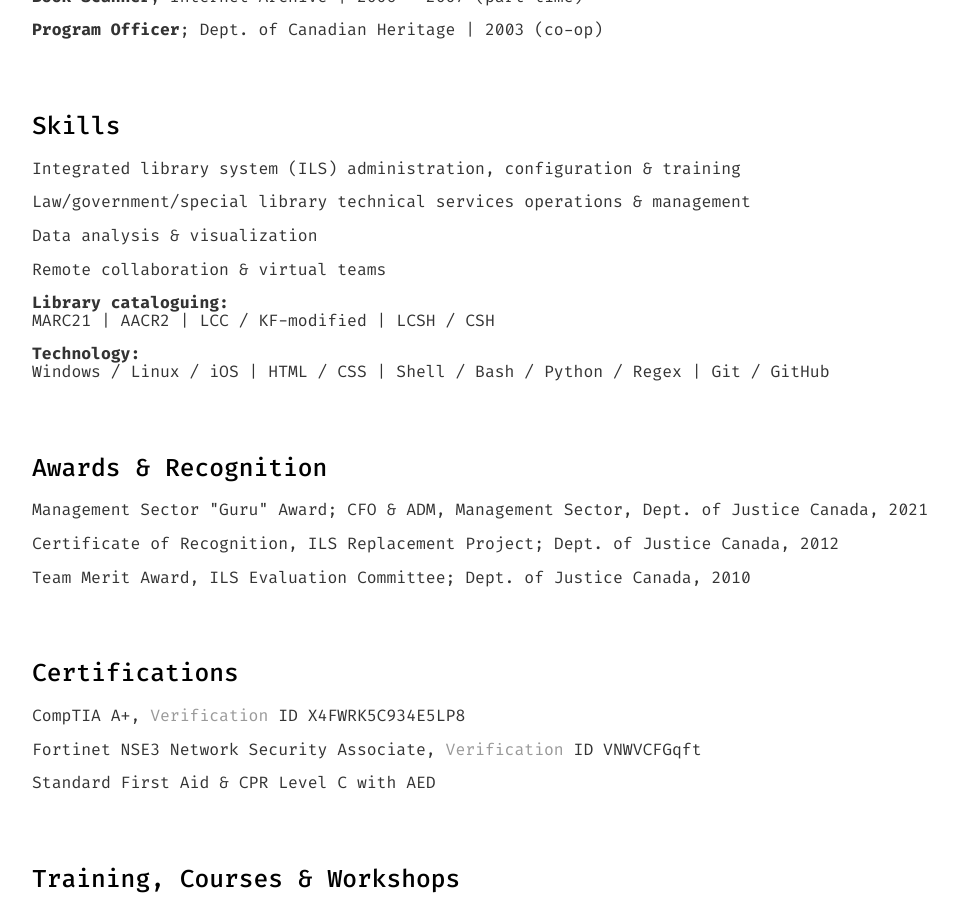
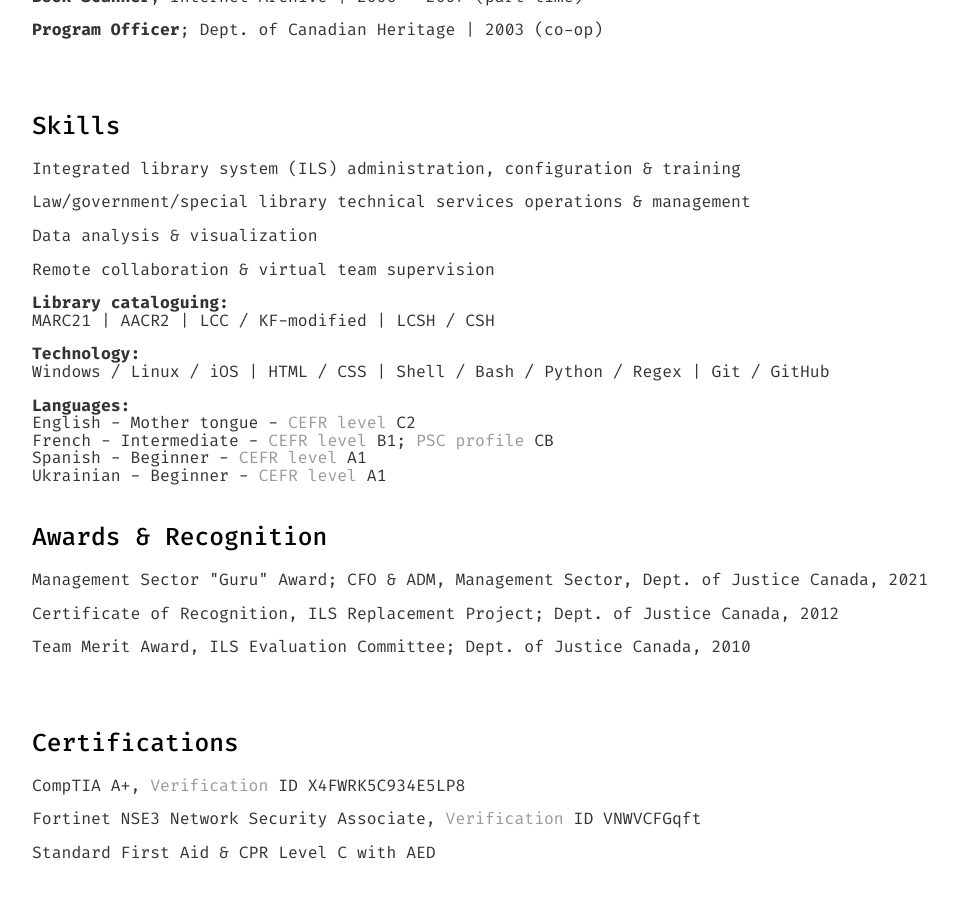
Before and after one commit to onshisan/onshisan.github.io, a Jekyll site: the page built from cv/index.html, in a window 1280 px wide and 900 px high, scrolled down 1080 px. Shown: the whole window, without its empty margins (160-1118 px from the left). Built offline with Jekyll 4.4.1, drawn with Linux system fonts in a browser that asks for light colours.

Commit message:
Update resume.html
Add languages to "skills" section, with CEFR proficiency levels

```diff
--- a/_includes/resume.html
+++ b/_includes/resume.html
@@ -41,9 +41,14 @@
 	<p>Integrated library system (ILS) administration, configuration & training</p>
 	<p>Law/government/special library technical services operations & management</p>
 	<p>Data analysis & visualization</p>
-	<p>Remote collaboration & virtual teams
+	<p>Remote collaboration & virtual team supervision
 	<p><strong>Library cataloguing:</strong></br>MARC21 | AACR2 | LCC / KF-modified | LCSH / CSH</p>
 	<p><strong>Technology:</strong></br>Windows / Linux / iOS | HTML / CSS | Shell / Bash / Python / Regex | Git / GitHub</p>
+	<p><strong>Languages:</strong>
+	</br>English - Mother tongue - <a href="https://www.coe.int/en/web/common-european-framework-reference-languages/table-2-cefr-3.3-common-reference-levels-self-assessment-grid">CEFR level</a> C2
+	</br>French - Intermediate - <a href="https://www.coe.int/en/web/common-european-framework-reference-languages/table-2-cefr-3.3-common-reference-levels-self-assessment-grid">CEFR level</a> B1; <a href="https://www.canada.ca/en/public-service-commission/jobs/services/gc-jobs/language-requirements-candidates.html">PSC profile</a> CB
+	</br>Spanish - Beginner - <a href="https://www.coe.int/en/web/common-european-framework-reference-languages/table-2-cefr-3.3-common-reference-levels-self-assessment-grid">CEFR level</a> A1
+	</br>Ukrainian - Beginner - <a href="https://www.coe.int/en/web/common-european-framework-reference-languages/table-2-cefr-3.3-common-reference-levels-self-assessment-grid">CEFR level</a> A1
 
 	</br>
 	</br>
```
